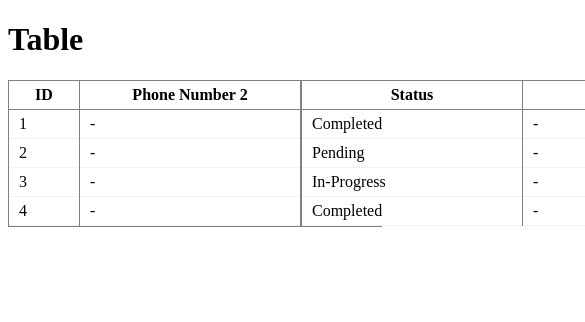
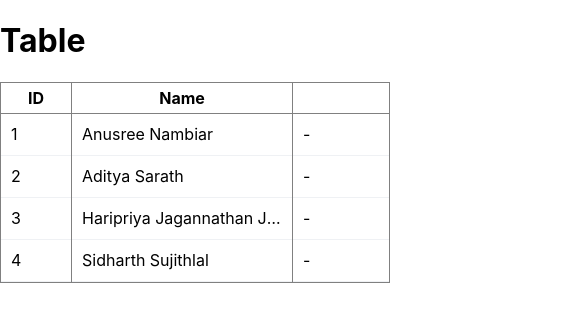
Before and after one commit to HaripriyaJ/angular-table, an Angular app: page / in a window 390 px wide. Shown: the top 322 px of the page, 585 px wide, since content can reach past the window. Built offline with nearby package versions, Linux system fonts and the light colour scheme.

Commit message:
Table responsiveness

```diff
--- a/src/app/app-table/app-table.component.html
+++ b/src/app/app-table/app-table.component.html
@@ -1,25 +1,33 @@
-<table class="table-wrapper">
+<table
+  class="table-wrapper"
+  [ngClass]="
+    tableColumns.scrollableColumns.length ? 'scroll-overlay' : 'scroll'
+  "
+>
   <ng-container *ngIf="!noResults; else noResultsContainer">
     <!-- Columns pinned to the left -->
-    <div class="pinned-left-content" *ngIf="leftPinnedColumns.length">
+    <div class="pinned-left-content" *ngIf="tableColumns.leftColumns.length">
       <app-table-content>
         <ng-container header>
           <th
             class="header-cell"
-                *ngFor="let column of leftPinnedColumns"
+            *ngFor="let column of tableColumns.leftColumns"
             [attr.data-header]="column?.header"
-                [ngStyle]="{
-                  'min-width': column?.columnWidth
-                    ? column?.columnWidth + 'px'
-                    : '200px'
-                }"
+            [ngStyle]="columnStyle(column?.columnWidth)"
           >
             {{ column?.header }}
           </th>
         </ng-container>
         <ng-container body>
-              <tr class="table-row" *ngFor="let row of tableData">
-                <td class="column-cell" *ngFor="let col of leftPinnedColumns">
+          <tr
+            class="table-row"
+            *ngFor="let row of tableData; let i = index"
+            [attr.data-row_id]="i"
+          >
+            <td
+              class="column-cell"
+              *ngFor="let col of tableColumns.leftColumns"
+            >
               {{ row[col.data] || "-" }}
             </td>
           </tr>
@@ -32,21 +40,24 @@
         <ng-container header>
           <th
             class="header-cell"
-            *ngFor="let column of getPinnedColumns('none')"
+            *ngFor="let column of tableColumns.scrollableColumns"
             [attr.data-header]="column?.header"
-            [ngStyle]="{
-              'min-width': column?.columnWidth
-                ? column?.columnWidth + 'px'
-                : '200px'
-            }"
+            [ngStyle]="columnStyle(column?.columnWidth)"
           >
             {{ column?.header }}
           </th>
         </ng-container>
         <ng-container body>
-          <tr class="table-row" *ngFor="let row of tableData">
-            <td class="column-cell" *ngFor="let col of scrollableColumns">
-              {{ row[col.data] || "-"}}
+          <tr
+            class="table-row"
+            *ngFor="let row of tableData; let i = index"
+            [attr.data-row_id]="i"
+          >
+            <td
+              class="column-cell"
+              *ngFor="let col of tableColumns.scrollableColumns"
+            >
+              {{ row[col.data] || "-" }}
             </td>
           </tr>
         </ng-container>
@@ -54,25 +65,28 @@
     </div>
 
     <!-- Columns pinned to the right -->
-    <div class="pinned-right-content" *ngIf="rightPinnedColumns.length">
+    <div class="pinned-right-content" *ngIf="tableColumns.rightColumns.length">
       <app-table-content>
         <ng-container header>
           <th
             class="header-cell"
-                *ngFor="let column of rightPinnedColumns"
+            *ngFor="let column of tableColumns.rightColumns"
             [attr.data-header]="column?.header"
-                [ngStyle]="{
-                  'min-width': column?.columnWidth
-                    ? column?.columnWidth + 'px'
-                    : '200px'
-                }"
+            [ngStyle]="columnStyle(column?.columnWidth)"
           >
             {{ column?.header }}
           </th>
         </ng-container>
         <ng-container body>
-              <tr class="table-row" *ngFor="let row of tableData">
-                <td class="column-cell" *ngFor="let col of rightPinnedColumns">
+          <tr
+            class="table-row"
+            *ngFor="let row of tableData; let i = index"
+            [attr.data-row_id]="i"
+          >
+            <td
+              class="column-cell"
+              *ngFor="let col of tableColumns.rightColumns"
+            >
               {{ row[col.data] || "-" }}
             </td>
           </tr>
--- a/src/app/app-table/app-table.component.scss
+++ b/src/app/app-table/app-table.component.scss
@@ -22,6 +22,17 @@
         border-right: 1px solid grey;
         @extend .table-cell-borders;
 
+        &.scroll-overlay {
+            overflow-x: overlay;
+        }
+
+        &.scroll {
+            overflow-x: scroll;
+            .scrollable-content {
+                overflow: hidden;
+            }
+        }
+
         .scrollable-content {
             overflow-x: scroll;
             position: relative;
@@ -29,6 +40,7 @@
             border-top: 1px solid grey;
             border-right: 1px solid grey;
             border-left: 1px solid grey;
+            flex: 1;
         }
 
         .pinned-left-content,
@@ -49,9 +61,14 @@
     &-body {
         .table-row {
             border-bottom: 1px solid #eff1f4;
+            height: 42px;
         }
         .column-cell {
             @extend .table-cell-padding;
+            max-width: 0;
+            overflow: hidden;
+            text-overflow: ellipsis;
+            white-space: nowrap;
         }
     }
 }
--- a/src/app/app-table/app-table.component.ts
+++ b/src/app/app-table/app-table.component.ts
@@ -5,33 +5,56 @@ import { IColumnConfig } from 'src/interfaces/tableConfig';
   selector: 'app-table',
   templateUrl: './app-table.component.html',
   styleUrls: ['./app-table.component.scss'],
-  encapsulation: ViewEncapsulation.None
+  encapsulation: ViewEncapsulation.None,
 })
 
 export class AppTableComponent implements OnChanges {
+  @Input('tableConfig') tableConfig: IColumnConfig[] = [];
+  @Input('tableData') tableData: any[] = [];
 
-  @Input("tableConfig") tableConfig: IColumnConfig[] = [];
-  @Input("tableData") tableData: any[] = [];
+  public tableColumns: {
+    [index: string]: any;
+    leftColumns: IColumnConfig[];
+    rightColumns: IColumnConfig[];
+    scrollableColumns: IColumnConfig[];
+  } = {
+    leftColumns: [],
+    rightColumns: [],
+    scrollableColumns: [],
+  };
 
-  public scrollableColumns: IColumnConfig[] = [];
-  public leftPinnedColumns: IColumnConfig[] = [];
-  public rightPinnedColumns: IColumnConfig[] = [];
   public noResults: boolean = true;
 
-  constructor() { }
+  constructor() {}
 
   ngOnChanges(changes: SimpleChanges): void {
     // Display table if data is present
     if (this.tableConfig.length && this.tableData.length) {
       this.noResults = false;
-      this.scrollableColumns = this.getPinnedColumns('none');
-      this.leftPinnedColumns = this.getPinnedColumns('left');
-      this.rightPinnedColumns = this.getPinnedColumns('right');
-    }
-    else this.noResults = true;
+      this.tableColumns = {
+        leftColumns: this.getPinnedColumns('left'),
+        rightColumns: this.getPinnedColumns('right'),
+        scrollableColumns: this.getPinnedColumns('none'),
+      };
+    } else this.noResults = true;
   }
 
-  public getPinnedColumns(direction: "left" | "right" | "none") {
-    return this.tableConfig.filter(col => col.pinColumn === direction);
+  public getPinnedColumns(direction: 'left' | 'right' | 'none') {
+    return this.tableConfig.filter((col) => col.pinColumn === direction);
+  }
+
+  // Style columns
+  public columnStyle(columnWidth: any) {
+    return columnWidth ? {'min-width': columnWidth + 'px'} : { 'width': this.getAutoColumnWidth('none'), 'min-width': '200px'}
+  }
+
+  // Function to apply equal width to each column with no predefined width
+  private getAutoColumnWidth(direction: 'left' | 'right' | 'none'): string {
+    return `${
+      100 /
+      this.tableColumns[
+        direction === 'none' ? 'scrollableColumns' : `${direction}Columns`
+      ].filter((col: IColumnConfig) => !col?.columnWidth).length
+    }%`;
   }
 }
--- a/src/assets/mock/tableConfig.json
+++ b/src/assets/mock/tableConfig.json
@@ -9,7 +9,7 @@
         {
             "header": "Name",
             "data": "Name",
-            "pinColumn": "none"
+            "pinColumn": "left"
         },
         {
             "header": "Status",
@@ -25,13 +25,13 @@
         {
             "header": "Phone Number 1",
             "data": "Phone Number 1",
-            "pinColumn": "none",
+            "pinColumn": "left",
             "columnWidth": 500
         },
         {
             "header": "Phone Number 2",
             "data": "Phone Number 2",
-            "pinColumn": "left",
+            "pinColumn": "none",
             "columnWidth": 200
         },
         {
--- a/src/assets/mock/tableData.json
+++ b/src/assets/mock/tableData.json
@@ -13,7 +13,7 @@
         },
         {
             "ID": 3,
-            "Name": "Haripriya Jagannathan",
+            "Name": "Haripriya Jagannathan Jagannathan Jagannathan Jagannathan",
             "Status": "In-Progress"
         },
         {
--- a/src/styles.scss
+++ b/src/styles.scss
@@ -1 +1,15 @@
 /* You can add global styles to this file, and also import other style files */
+html,
+body {
+    margin: 0;
+    padding: 0;
+}
+
+body {
+    height: 100%;
+    width: 100%;
+    -webkit-font-smoothing: antialiased;
+    font-family: -apple-system, BlinkMacSystemFont, Segoe UI, Roboto,
+    Helvetica Neue, Arial, Noto Sans, sans-serif, Apple Color Emoji,
+    Segoe UI Emoji, Segoe UI Symbol, Noto Color Emoji;
+}
```
Lines whose indentation alone changed are shown as unchanged.
